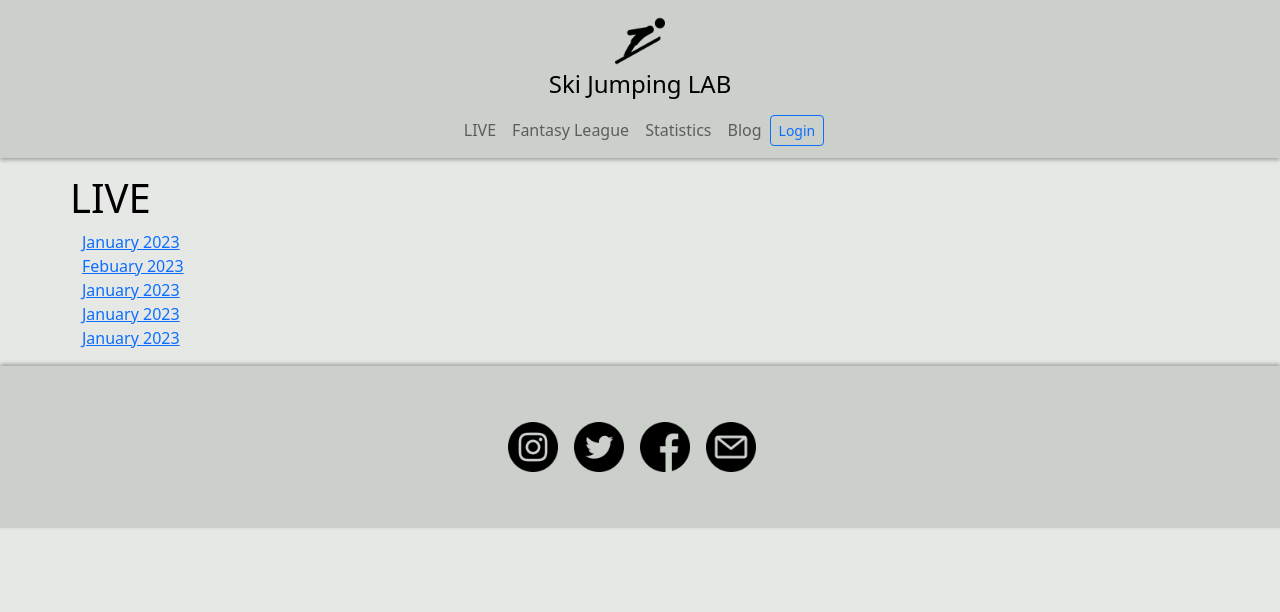
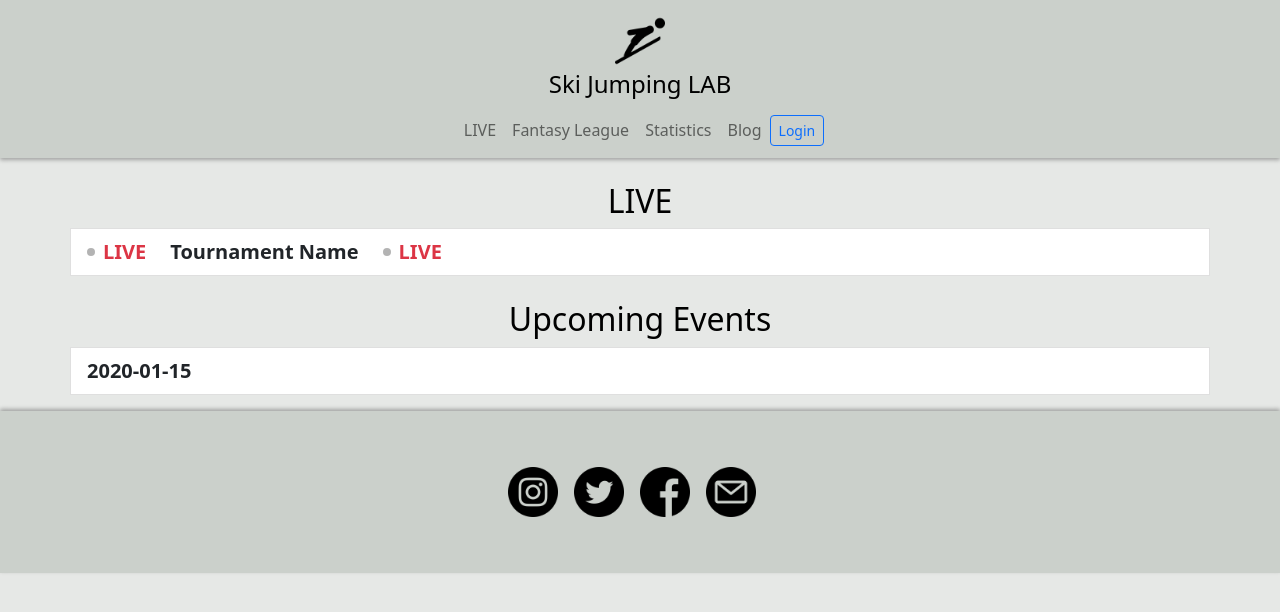
Before and after one commit to ff888/SkiJumpinLAB.com, a Django app: template ski/templates/ski/live.html in a window 1280 px wide. Shown: the top 612 px of the page. Run offline with Django 4.2, Linux system fonts and the light colour scheme; the template is opened without the code that fills it: most values are stand-ins (such as "Sample title", 1, 10 or a date in 2020); parts of the project's set-up code (start-up, migrations or seed data) failed here and were passed over.

Commit message:
Add mechanism to scrape upcoming event data from fis-web (month/year)

```diff
--- a/ski/static/ski/main.css
+++ b/ski/static/ski/main.css
@@ -19,6 +19,20 @@
 }
 
 
+.dot {
+  width: 8px;
+  height: 8px;
+  border-radius: 50%;
+  background-color: #000;
+  animation: blink 1s infinite;
+}
+
+@keyframes blink {
+  0% {opacity: 1;}
+  50% {opacity: 0;}
+  100% {opacity: 1;}
+}
+
 .custom-table {
   box-shadow: 0 2px 4px rgba(0, 0, 0, 0.1),
               0 -2px 4px rgba(0, 0, 0, 0.1),
--- a/ski/templates/ski/live.html
+++ b/ski/templates/ski/live.html
@@ -1,60 +1,48 @@
 {% extends 'ski/base.html' %}
 {% block content %}
-<h1>LIVE</h1>
 
-<!-- Trigger Buttons HTML -->
-<div class="container">
-    <a href="#myCollapse-1" data-bs-toggle="collapse">January 2023</a>
+<!-- Live events collapsing info -->
+<div class="list-group list-group-year" style="display: block;">
+    <h2 class="text-center mt-4">LIVE</h2>
+    <a class="list-group-item list-group-item-action">
+      <span class="link-text fw-bold fs-5 d-flex align-items-center justify-content-between">
+        <div class="d-flex align-items-center">
+          <div class="me-2 dot text-danger"></div>
+          <p class="text-danger m-0 text-start">LIVE</p>
+          <p class="text-center mx-4 my-0">Tournament Name</p>
+          <div class="me-2 dot text-danger"></div>
+          <p class="text-danger m-0 text-end">LIVE</p>
+        </div>
+      </span>
+        <i class="fas fa-chevron-down ms-auto"></i>
+    </a>
+    <div class="collapse" id="collapseLive">
+        <a href="{% url 'statistics' %}?selected_file={{ file }}" class="list-group-item list-group-item-action">
+            <span class="link-text">No live event or table if event is on</span>
+            <i class="fas fa-external-link-alt ms-auto"></i>
+        </a>
+    </div>
 </div>
 
-<!-- Collapsible Element HTML -->
-<div class="collapse" id="myCollapse-1">
-    <div class="card card-body">
-        Info from fis-web here about coming events.
-    </div>
-</div>
-<!-- Trigger Buttons HTML -->
-<div class="container">
-    <a href="#myCollapse-2" data-bs-toggle="collapse">Febuary 2023</a>
-</div>
-
-<!-- Collapsible Element HTML -->
-<div class="collapse" id="myCollapse-2">
-    <div class="card card-body">
-        Info from fis-web here about coming events.
-    </div>
-</div>
-<!-- Trigger Buttons HTML -->
-<div class="container">
-    <a href="#myCollapse-3" data-bs-toggle="collapse">January 2023</a>
-</div>
-
-<!-- Collapsible Element HTML -->
-<div class="collapse" id="myCollapse-3">
-    <div class="card card-body">
-        Info from fis-web here about coming events.
-    </div>
-</div>
-<!-- Trigger Buttons HTML -->
-<div class="container">
-    <a href="#myCollapse-4" data-bs-toggle="collapse">January 2023</a>
-</div>
-
-<!-- Collapsible Element HTML -->
-<div class="collapse" id="myCollapse-4">
-    <div class="card card-body">
-        Info from fis-web here about coming events.
-    </div>
-</div>
-<!-- Trigger Buttons HTML -->
-<div class="container">
-    <a href="#myCollapse-5" data-bs-toggle="collapse">January 2023</a>
-</div>
-
-<!-- Collapsible Element HTML -->
-<div class="collapse" id="myCollapse-5">
-    <div class="card card-body">
-        Info from fis-web here about coming events.
+<!-- Upcoming events collapsing info -->
+<div class="list-group list-group-year" style="display: block;">
+    <h2 class="text-center mt-4">Upcoming Events</h2>
+    {% for date in date_list %}
+    <a class="list-group-item list-group-item-action" data-bs-toggle="collapse" href="#collapse{{ date }}"
+       aria-expanded="false" aria-controls="collapse{{ date }}">
+        <span class="link-text fw-bold fs-5">
+            <div class="d-flex align-items-center">
+              <p class="m-0">{{ date }}</p>
+            </div>
+        </span>
+        <i class="fas fa-chevron-down ms-auto"></i>
+    </a>
+    {% endfor %}
+    <div class="collapse" id="collapse{{ date }}">
+        <a href="{% url 'live' %}?selected_file={{ file }}" class="list-group-item list-group-item-action">
+            <span class="link-text">List of events links</span>
+            <i class="fas fa-external-link-alt ms-auto"></i>
+        </a>
     </div>
 </div>
 
--- a/ski/views.py
+++ b/ski/views.py
@@ -3,6 +3,7 @@ import pandas as pd
 
 from .utils.ststistics_helpers import get_categories, files_by_year, files_by_season, get_four_hills_files, \
     get_raw_air_files
+from .utils.live_helpers import get_date_list
 from django.shortcuts import render
 
 
@@ -15,7 +16,8 @@ def about(request):
 
 
 def live(request):
-    return render(request, 'ski/live.html', {'title': 'LIVE'})
+    date_list = get_date_list()
+    return render(request, 'ski/live.html', {'title': 'LIVE', 'date_list': date_list})
 
 
 def fantasy_league(request):
```
